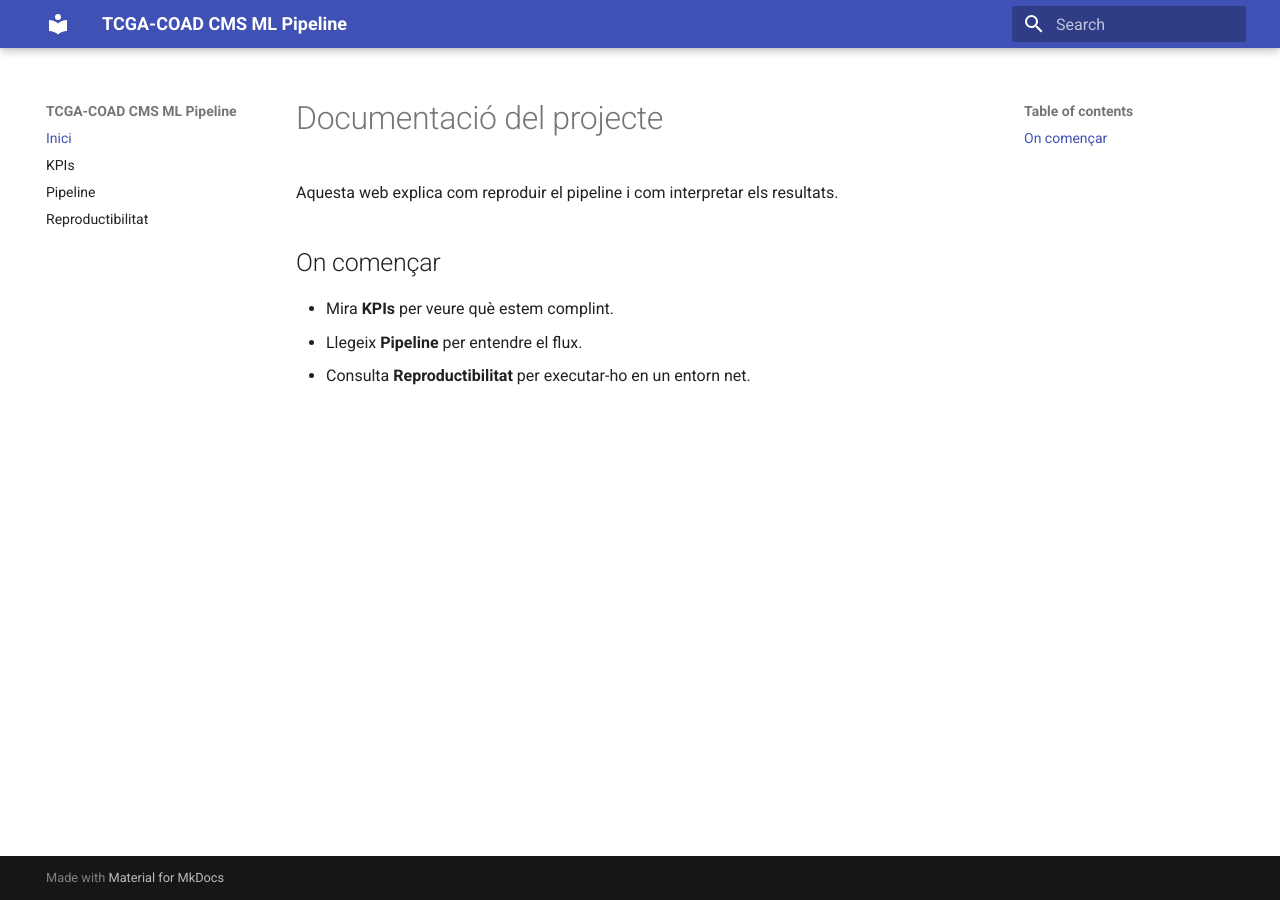
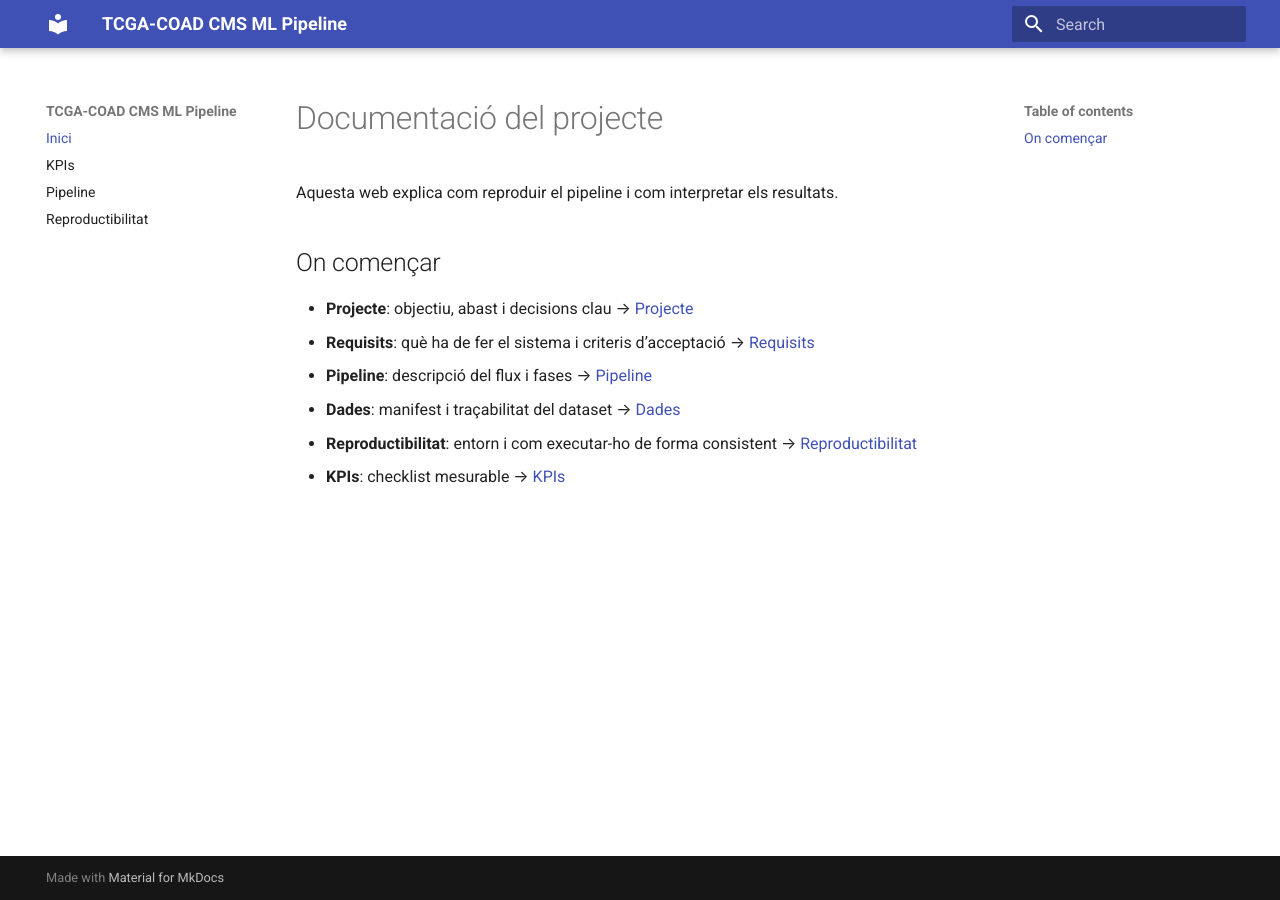
Before and after one commit to MartiRiveroGarcia/tcga-coad-cms-ml-pipeline, an MkDocs documentation site: the page built from docs/index.md, in a window 1280 px wide. Built offline with MkDocs 1.6.1 and Material for MkDocs 9.7.7, drawn with Linux system fonts in a browser that asks for light colours.

Commit message:
docs: add projecte requirements overview + update navigation

```diff
--- a/docs/index.md
+++ b/docs/index.md
@@ -3,6 +3,9 @@
 Aquesta web explica com reproduir el pipeline i com interpretar els resultats.
 
 ## On començar
-- Mira **KPIs** per veure què estem complint.
-- Llegeix **Pipeline** per entendre el flux.
-- Consulta **Reproductibilitat** per executar-ho en un entorn net.
+- **Projecte**: objectiu, abast i decisions clau → [Projecte](project.md)
+- **Requisits**: què ha de fer el sistema i criteris d’acceptació → [Requisits](requirements.md)
+- **Pipeline**: descripció del flux i fases → [Pipeline](pipeline.md)
+- **Dades**: manifest i traçabilitat del dataset → [Dades](data.md)
+- **Reproductibilitat**: entorn i com executar-ho de forma consistent → [Reproductibilitat](reproducibility.md)
+- **KPIs**: checklist mesurable → [KPIs](KPI_CHECKLIST.md)
```
Also changed, not shown: docs/data.md (added, +21 -0 lines), docs/project.md (added, +36 -0 lines), docs/requirements.md (added, +22 -0 lines), docs/reproducibility.md (renamed from docs/reproductibility.md).
